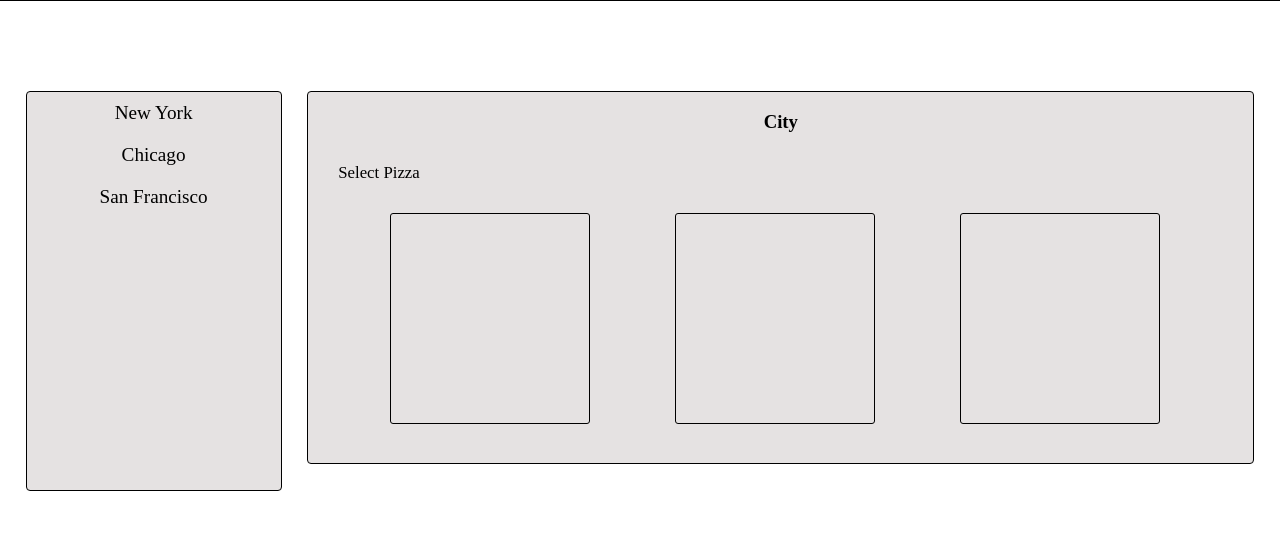
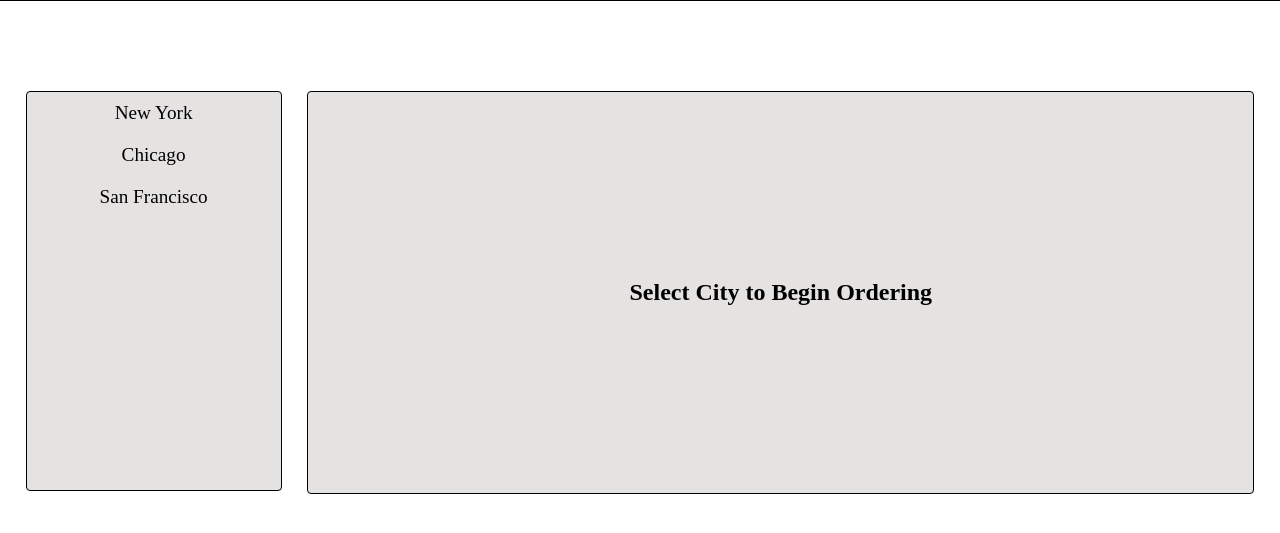
Before and after one commit to cyurtbil/CengosPizza, a website: page app/index.html in a window 1280 px wide. Shown: the part 81-614 px from the top of the page. Drawn offline with nearby package versions, Linux system fonts and the light colour scheme; files that its build step writes are made by us from their sources.

Commit message:
added some useer experience flow

```diff
--- a/app/css/partials/pizza-section.css
+++ b/app/css/partials/pizza-section.css
@@ -13,6 +13,11 @@ section {
 
 section h3 {
   text-align: center;
+}
+
+section h2 {
+  text-align: center;
+  margin: 187px 0%;
 }
 
 section p {
--- a/app/index.html
+++ b/app/index.html
@@ -15,8 +15,9 @@
     </aside>
 
     <section id="pizza-console">
-      <h3 id="city-name">City</h3>
-      <div id="pizza-container">
+      <h3 id="city-name"></h3>
+      <h2>Select City to Begin Ordering</h2>
+      <div id="pizza-container" hidden="hidden">
         <p>Select Pizza</p>
         <div id="cheese" class="pizza">
           <h4></h4>
--- a/app/js/lib/eventHandlers.js
+++ b/app/js/lib/eventHandlers.js
@@ -2,6 +2,8 @@ var selectCityEvent = function() {
   $('ul#cities li').on('click', function(event) {
     $(event.target).addClass('hovered');
     loadPizzas(event.target.innerHTML, event);
+    $('section h2').hide();
+    $('#pizza-container').show();
   });
 };
 
```
